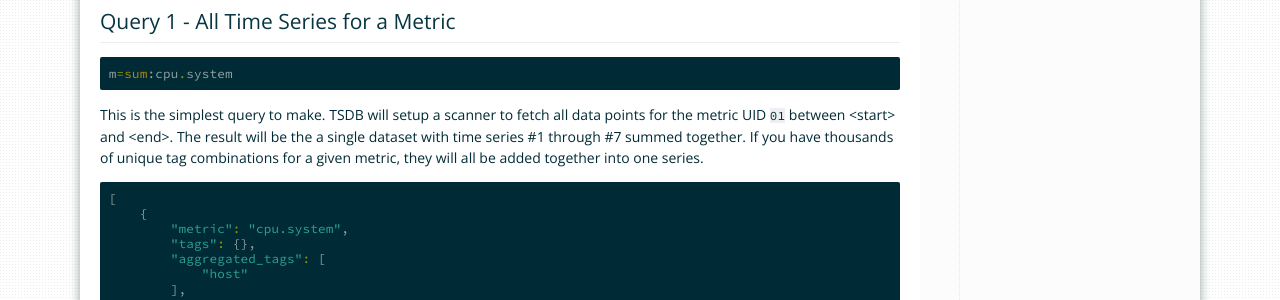
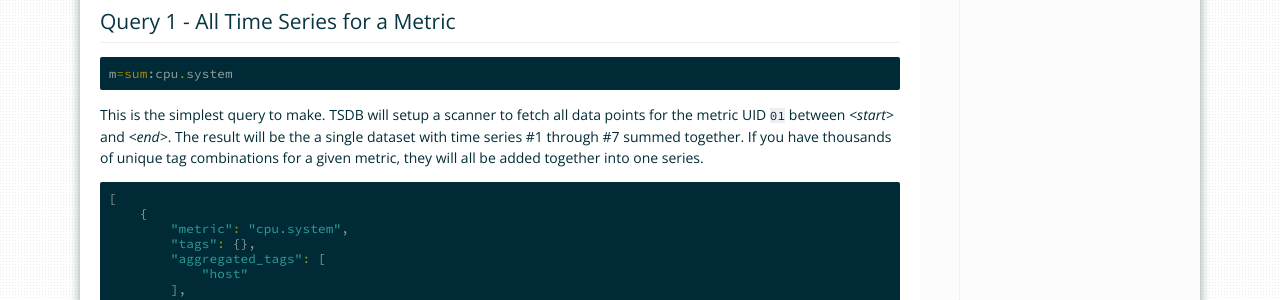
Before and after one commit to OpenTSDB/opentsdb.net, a Sphinx documentation site: the page built from docs/source/user_guide/query/examples.rst, in a window 1280 px wide and 900 px high, scrolled down 1636 px. Shown: the part 155-455 px from the top of the window. Built offline with Sphinx 7.4.7, drawn with Linux system fonts in a browser that asks for light colours; part of the change alters nothing that is shown; some of the changed text lies outside the part shown.

```diff
--- a/docs/source/user_guide/query/examples.rst
+++ b/docs/source/user_guide/query/examples.rst
@@ -16,11 +16,11 @@ Sample Data
    "2", "sys.cpu.system", "dc=dal host=web02", "0102040102"
    "3", "sys.cpu.system", "dc=dal host=web03", "0102040103"
    "4", "sys.cpu.system", "host=web01", "010101"
-   "5", "sys.cpu.system", "host=web01 owner=jdoe", "0102040101"
-   "6", "sys.cpu.system", "dc=lax host=web01", "0102040101"
-   "7", "sys.cpu.system", "dc=lax host=web01", "0102040101"
-   "8", "sys.cpu.user", "dc=dal host=web01", "0102040101"
-   "9", "sys.cpu.user", "dc=dal host=web01", "0102040101"
+   "5", "sys.cpu.system", "host=web01 owner=jdoe", "0101010306"
+   "6", "sys.cpu.system", "dc=lax host=web01", "0102050101"
+   "7", "sys.cpu.system", "dc=lax host=web02", "0102050102"
+   "8", "sys.cpu.user", "dc=dal host=web01", "0202040101"
+   "9", "sys.cpu.user", "dc=dal host=web02", "0202040102"
 
 **UIDs**
 
@@ -88,7 +88,7 @@ Query 1 - All Time Series for a Metric
 
   m=sum:cpu.system
 
-This is the simplest query to make. TSDB will setup a scanner to fetch all data points for the metric UID ``01`` between <start> and <end>. The result will be the a single dataset with time series #1 through #7 summed together. If you have thousands of unique tag combinations for a given metric, they will all be added together into one series.
+This is the simplest query to make. TSDB will setup a scanner to fetch all data points for the metric UID ``01`` between *<start>* and *<end>*. The result will be the a single dataset with time series #1 through #7 summed together. If you have thousands of unique tag combinations for a given metric, they will all be added together into one series.
 
 .. code-block :: javascript
 
```
Also changed, not shown: 5 other files.
